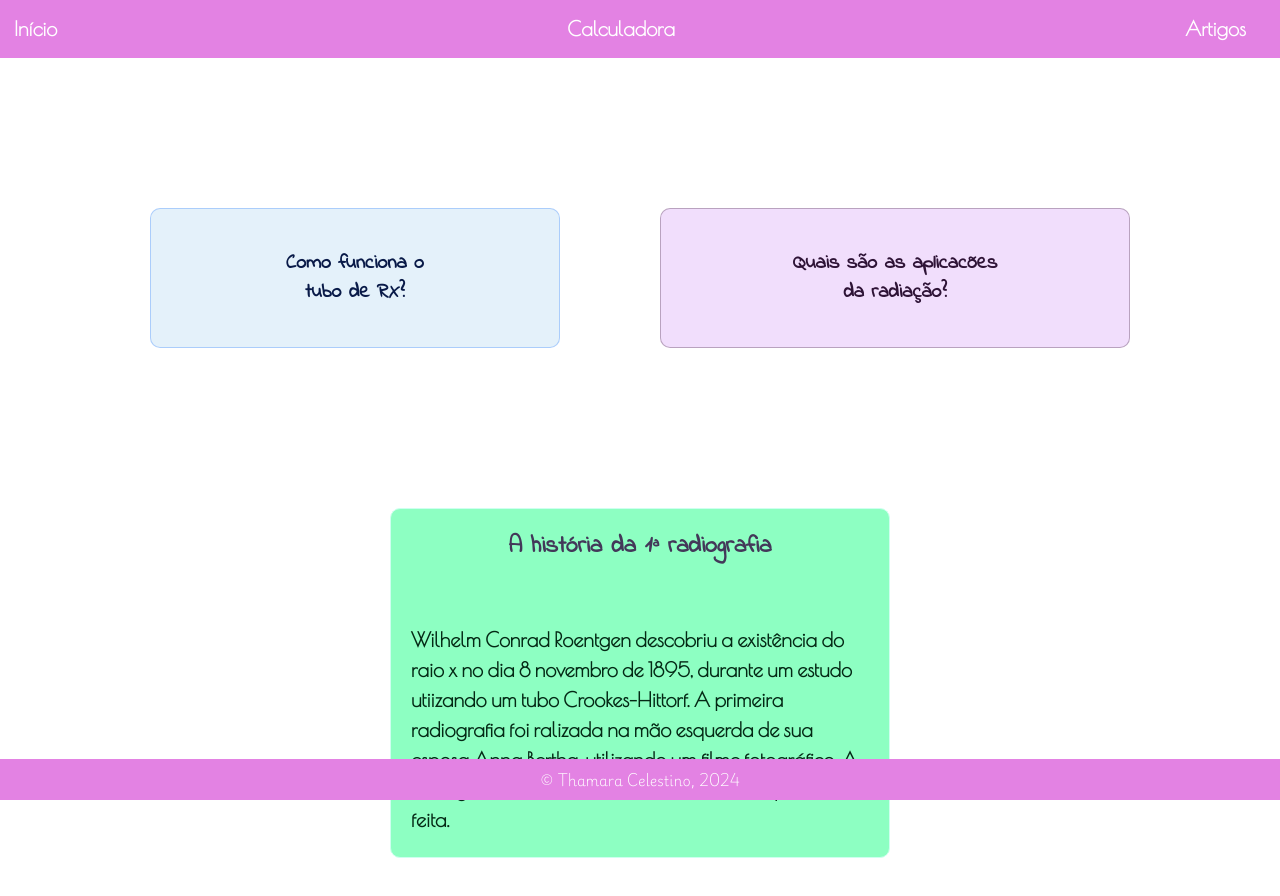
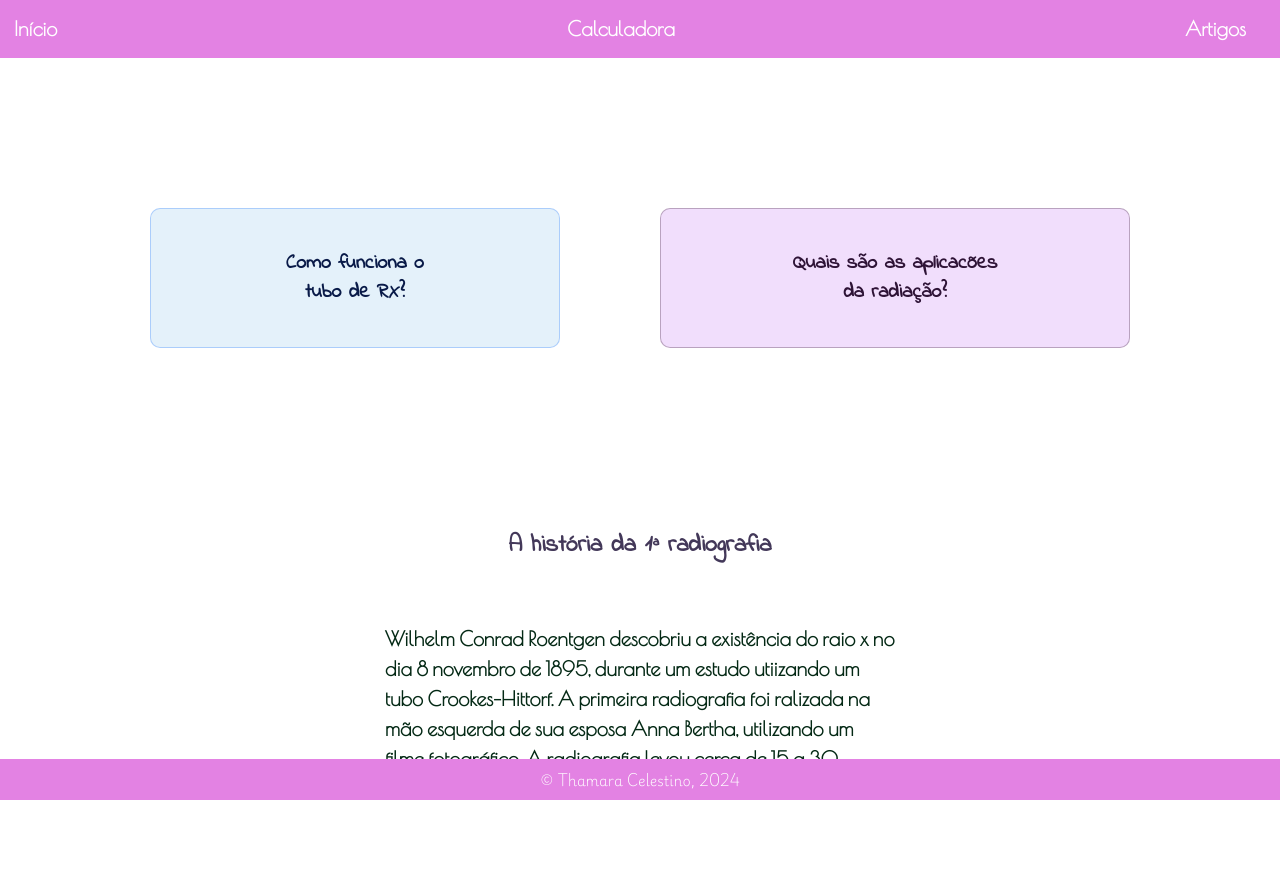
Before and after one commit to thaorsini/Radiologia-radioativa, a plain HTML site: page index.html in a window 1280 px wide. Drawn offline with nearby package versions, Linux system fonts and the light colour scheme.

Commit message:
Update style.css

```diff
--- a/style.css
+++ b/style.css
@@ -148,10 +148,10 @@
   }
  /*main*/
 .historia-container {
-      width: 500px;
+      width: 550px;
       height: 350px;
-      background-color: #8dffc2;
-      border: 1px solid #ceffef;
+      background-color: none;
+      border: 1px solid none;
       border-radius: 10px;
       padding: 20px;
       margin: 10px auto;
```
